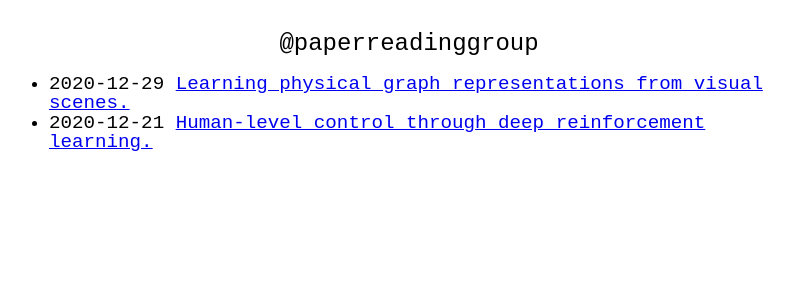
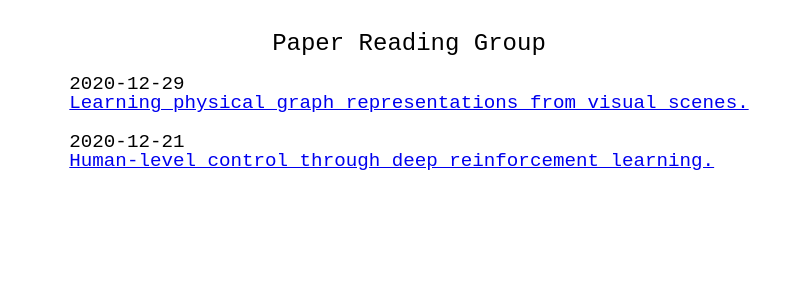
Before and after one commit to JunShern/paper-reading-group, a Jekyll site: the page built from index.md, in a window 1280 px wide. Shown: the top 300 px of the page, without its empty margins (231-1025 px from the left). Built offline with Jekyll 4.4.1, drawn with Linux system fonts in a browser that asks for light colours.

Commit message:
Minor tweaks, change title and post list format

```diff
--- a/_config.yml
+++ b/_config.yml
@@ -18,7 +18,7 @@
 # You can create any custom variable you would like, and they will be accessible
 # in the templates via {{ site.myvariable }}.
 
-title: "@paperreadinggroup"
+title: "Paper Reading Group"
 # email: your-email@example.com
 description: >- # this means to ignore newlines until "baseurl:"
   Write an awesome description for your new site here. You can edit this
--- a/_includes/post_list.html
+++ b/_includes/post_list.html
@@ -11,15 +11,15 @@
 {% endif %}
 
 {%- if posts.size > 0 -%}
-  <ul>
-    {%- for post in posts limit: include.limit -%}
-        <li>
-          <span>{{- post.date | date: site.theme_config.date_format -}}</span>
-          <a href="{{ post.url | relative_url }}">{{ post.title }}</a>
-        </li>
-    {%- endfor -%}
-    {%- if include.show_more and limit_exceeded -%}
-      <li><a href="{{ include.show_more_url }}">{{ include.show_more_text | default: "Show more..." }}</a></li>
-    {%- endif -%}
-  </ul>
+
+{%- for post in posts limit: include.limit -%}
+<div class="post-list-item">
+  <p>
+    {{- post.date | date: site.theme_config.date_format -}}
+    <br>
+    <a href="{{ post.url | relative_url }}">{{ post.title }}</a>
+  </p>
+</div>
+{%- endfor -%}
+
 {%- endif -%}
--- a/_sass/no-style-please.scss
+++ b/_sass/no-style-please.scss
@@ -38,6 +38,12 @@ table, th, td {
   border-collapse: collapse;
 }
 
+// HOME
+
+.post-list-item {
+  margin-bottom: 10px;
+}
+
 // POST
 
 #slides {
```
Also changed, not shown: README.md.
